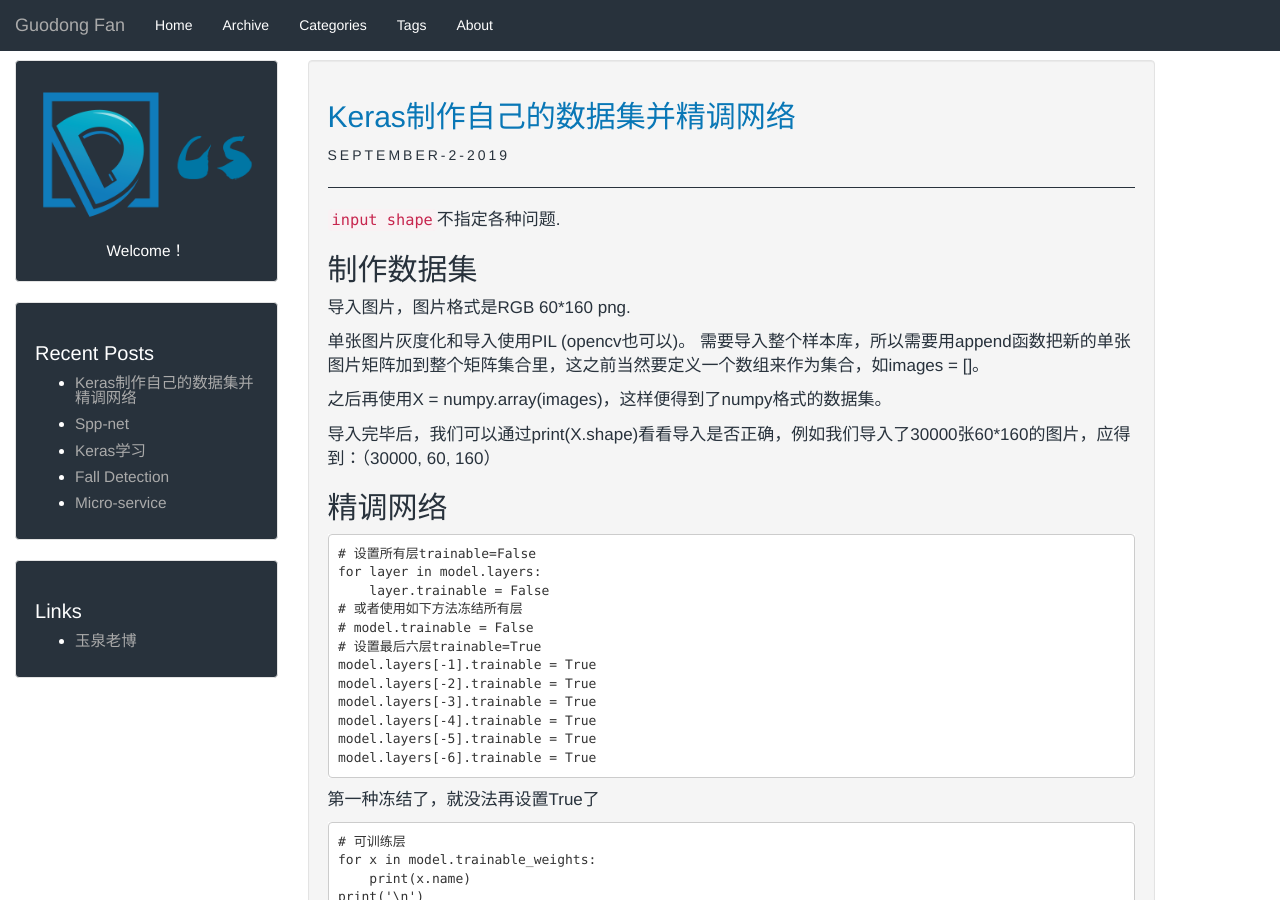
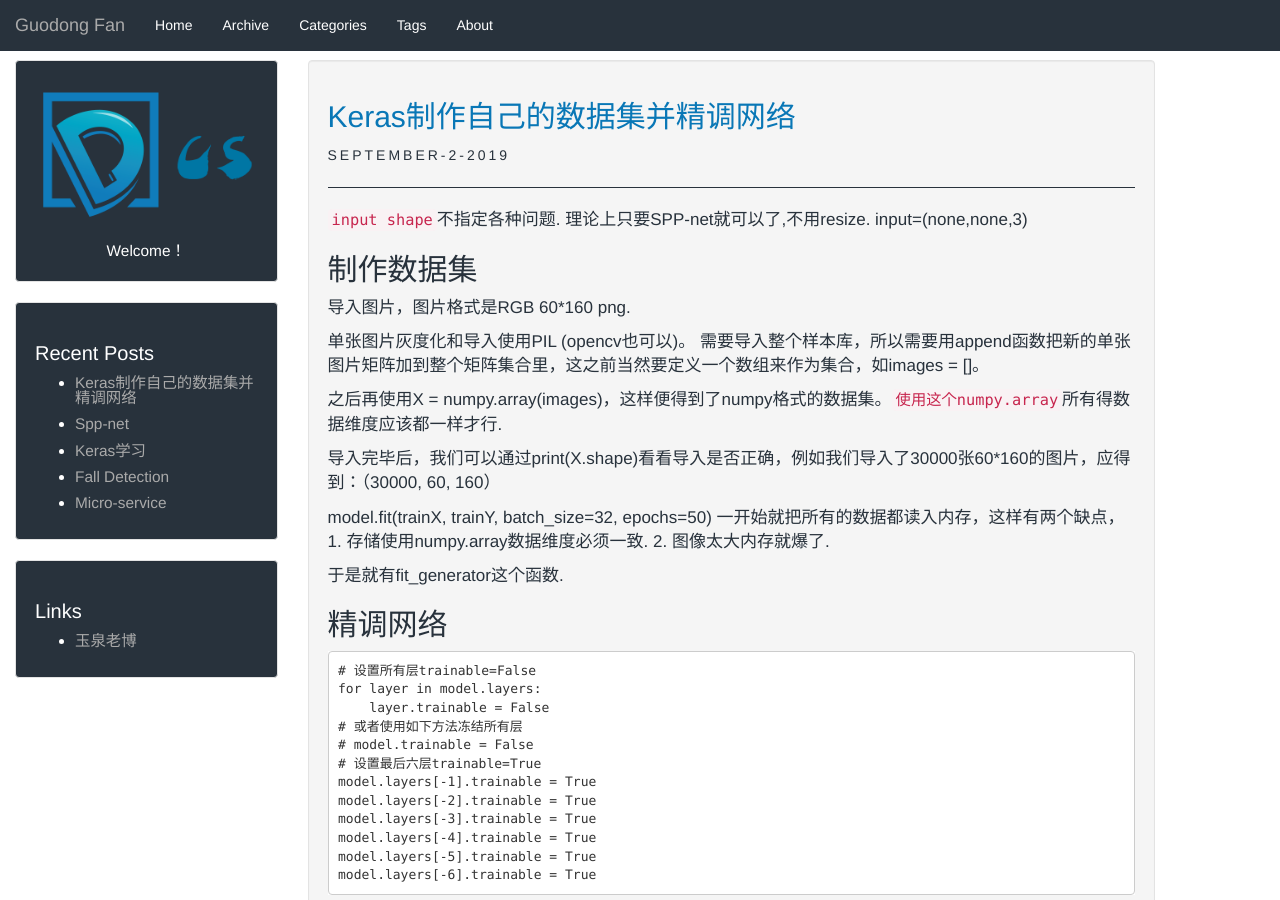
Before and after one commit to GuodongFan/GuodongFan.github.io, a Jekyll site: the page built from _posts/2019-09-02-Keras-Fine-Tune.md, in a window 1280 px wide and 900 px high. Built offline with Jekyll 4.4.1, drawn with Linux system fonts in a browser that asks for light colours; our own code applies the rules of GitHub Pages for plain Markdown files.

Commit message:
Update 2019-09-02-Keras-Fine-Tune.md

```diff
--- a/_posts/2019-09-02-Keras-Fine-Tune.md
+++ b/_posts/2019-09-02-Keras-Fine-Tune.md
@@ -5,8 +5,8 @@ category: work
 tag: work
 ---
 
-`input shape`不指定各种问题.
-
+`input shape`不指定各种问题. 理论上只要SPP-net就可以了,不用resize.
+input=(none,none,3)
 
 
 ## 制作数据集
@@ -16,9 +16,13 @@ tag: work
 单张图片灰度化和导入使用PIL (opencv也可以)。
 需要导入整个样本库，所以需要用append函数把新的单张图片矩阵加到整个矩阵集合里，这之前当然要定义一个数组来作为集合，如images = []。
 
-之后再使用X = numpy.array(images)，这样便得到了numpy格式的数据集。
+之后再使用X = numpy.array(images)，这样便得到了numpy格式的数据集。`使用这个numpy.array`所有得数据维度应该都一样才行.
 
 导入完毕后，我们可以通过print(X.shape)看看导入是否正确，例如我们导入了30000张60*160的图片，应得到：（30000, 60, 160）
+
+model.fit(trainX, trainY, batch_size=32, epochs=50) 一开始就把所有的数据都读入内存，这样有两个缺点，1. 存储使用numpy.array数据维度必须一致. 2. 图像太大内存就爆了.
+
+于是就有fit_generator这个函数.
 
 
 ## 精调网络
```
